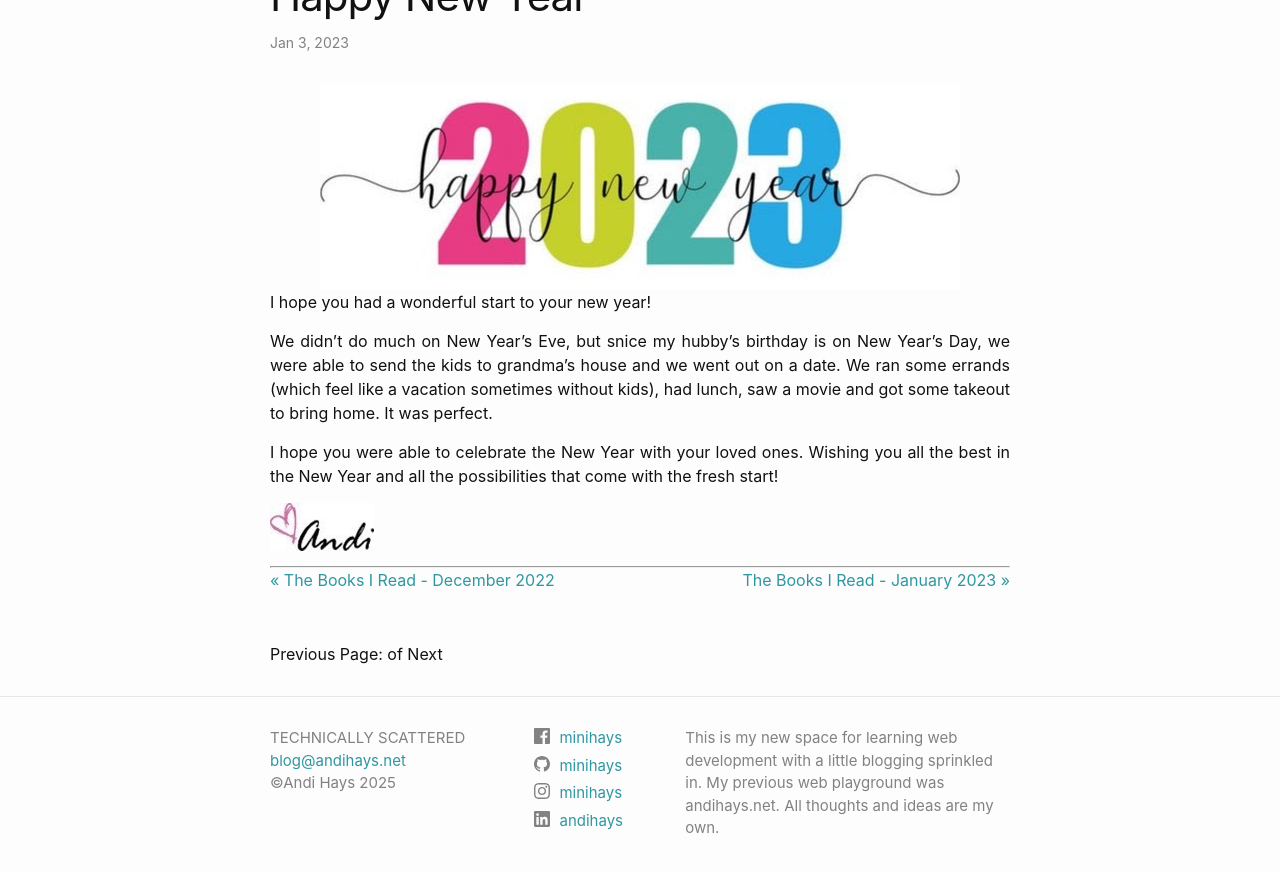
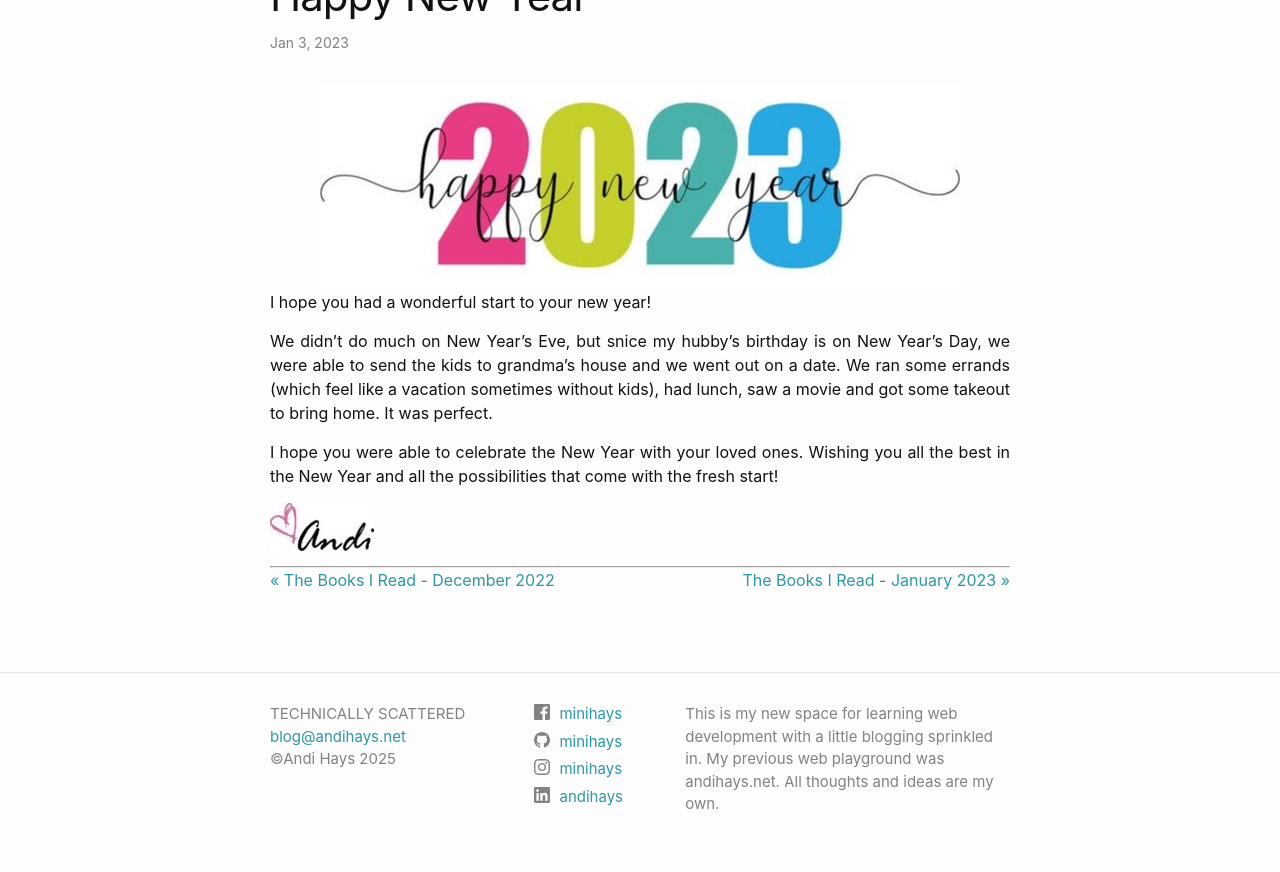
Before and after one commit to minihays/minihays.github.io, a Jekyll site: the page built from _posts/2023-01-03-happy-new-year.markdown, in a window 1280 px wide and 900 px high, scrolled down 646 px. Shown: the top 872 px of the window. Built offline with Jekyll 4.4.1, drawn with Linux system fonts in a browser that asks for light colours.

Commit message:
more paginate attempts

```diff
--- a/_config.yml
+++ b/_config.yml
@@ -43,7 +43,7 @@
 lsi: true
 
 paginate: 5
-paginate_path: "/blog/page:num/"
+paginate_path: "/home/page:num/"
 
 # Exclude from processing.
 # The following items will not be processed, by default.
--- a/_layouts/post.html
+++ b/_layouts/post.html
@@ -72,63 +72,3 @@
   <!-- {%- if site.disqus.andihays-dev -%}
   {%- include disqus_comments.html -%}
   {%- endif -%} -->
-
-
-  <a class="u-url" href="{{ page.url | relative_url }}" hidden></a>
-</article>
-
-<!-- This loops through the paginated posts -->
-{% for post in paginator.posts %}
-  <h1><a href="{{ post.url }}">{{ post.title }}</a></h1>
-  <p class="author">
-    <span class="date">{{ post.date }}</span>
-  </p>
-  <div class="content">
-    {{ post.content }}
-  </div>
-{% endfor %}
-
-<!-- Pagination links -->
-<div class="pagination">
-  {% if paginator.previous_page %}
-    <a href="{{ paginator.previous_page_path }}" class="previous">
-      Previous
-    </a>
-  {% else %}
-    <span class="previous">Previous</span>
-  {% endif %}
-  <span class="page_number ">
-    Page: {{ paginator.page }} of {{ paginator.total_pages }}
-  </span>
-  {% if paginator.next_page %}
-    <a href="{{ paginator.next_page_path }}" class="next">Next</a>
-  {% else %}
-    <span class="next ">Next</span>
-  {% endif %}
-  </div>
-
-  {% if paginator.total_pages > 1 %}
-<div class="pagination">
-  {% if paginator.previous_page %}
-    <a href="{{ paginator.previous_page_path | relative_url }}">&laquo; Prev</a>
-  {% else %}
-    <span>&laquo; Prev</span>
-  {% endif %}
-
-  {% for page in (1..paginator.total_pages) %}
-    {% if page == paginator.page %}
-      <em>{{ page }}</em>
-    {% elsif page == 1 %}
-      <a href="{{ site.paginate_path | relative_url | replace: 'page:num/', '' }}">{{ page }}</a>
-    {% else %}
-      <a href="{{ site.paginate_path | relative_url | replace: ':num', page }}">{{ page }}</a>
-    {% endif %}
-  {% endfor %}
-
-  {% if paginator.next_page %}
-    <a href="{{ paginator.next_page_path | relative_url }}">Next &raquo;</a>
-  {% else %}
-    <span>Next &raquo;</span>
-  {% endif %}
-</div>
-{% endif %}
```
